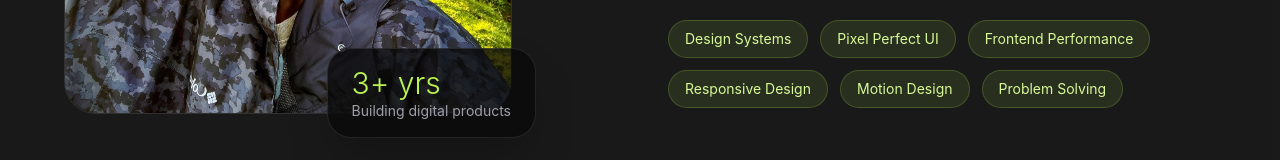
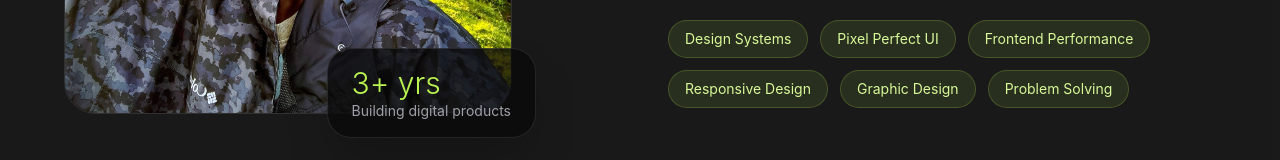
Before and after one commit to SHEMA-IRADUKUNDA-Daniel/Portfolio-, a React app in the folder portfolio/: page / in a window 1280 px wide. Shown: the part 1222-1382 px from the top of the page. Built offline with nearby package versions, Linux system fonts and the light colour scheme; the HTML template or start-up script is replaced by a standard one.

Commit message:
changing motion to graphic design

```diff
--- a/portfolio/src/sections/about.tsx
+++ b/portfolio/src/sections/about.tsx
@@ -6,7 +6,7 @@ const About = () => {
     "Pixel Perfect UI",
     "Frontend Performance",
     "Responsive Design",
-    "Motion Design",
+    "Graphic Design",
     "Problem Solving",
   ];
   return (
```
